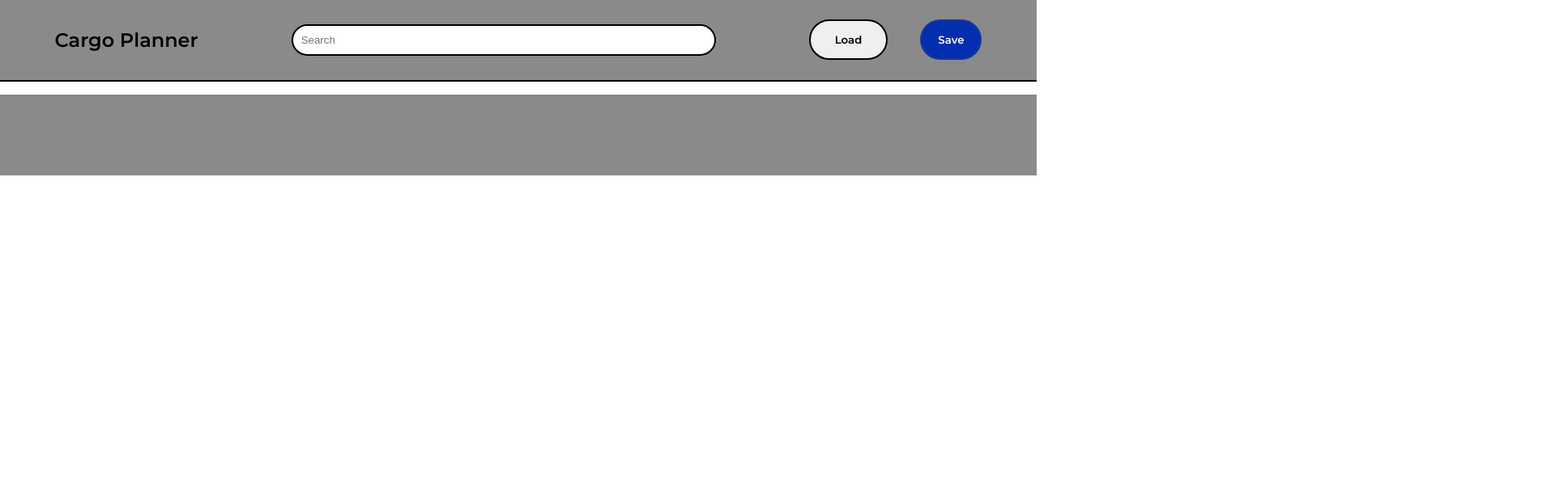
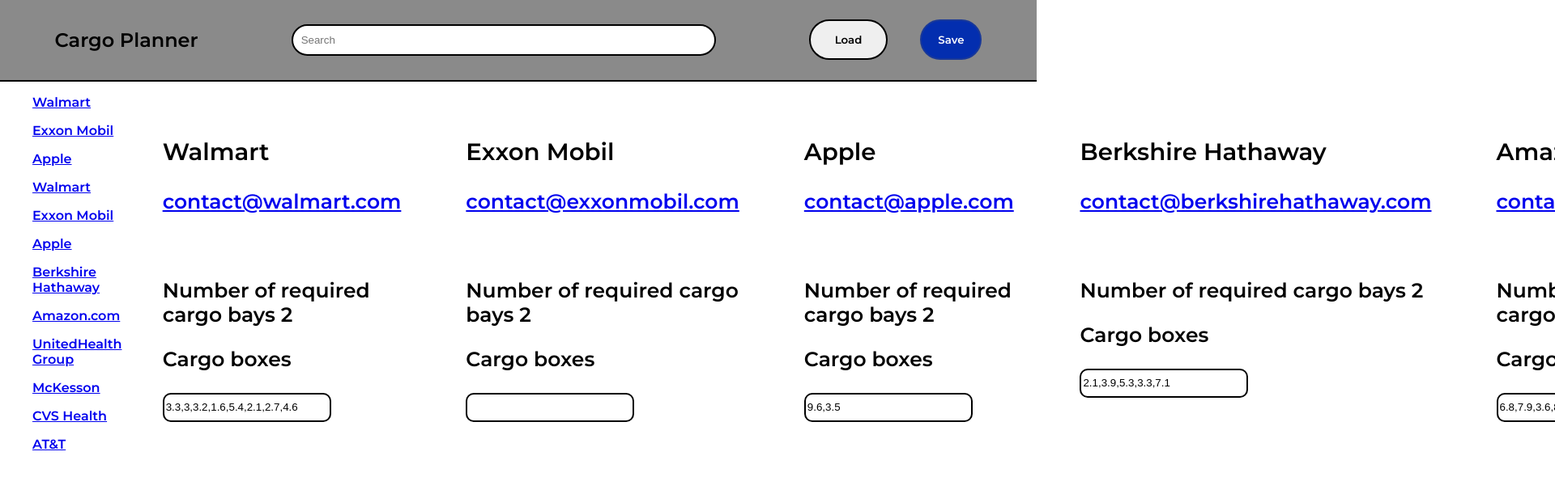
Before and after one commit to tim-pushak/reactCargoPlanner, a React (Create React App) app: page /detailsforrest in a window 1280 px wide. Shown: the top 616 px of the page at 81% size, 1920 px wide, since content can reach past the window. Built offline with nearby package versions, Linux system fonts and the light colour scheme.

Commit message:
layout & detailsforrest

```diff
--- a/src/components/app/App.js
+++ b/src/components/app/App.js
@@ -1,5 +1,5 @@
 import './App.css';
-import Shipment from '../dataCompanies/shipment.json';
+/* import Shipment from '../dataCompanies/shipment.json'; */
 import Header from '../header/header';
 import Footer from '../footer/footer';
 import {BrowserRouter, Routes, Route} from 'react-router-dom';
@@ -9,6 +9,7 @@
 import Apple from '../../pages/apple';
 import Walmart from '../../pages/walmart';
 import ExxonMobil from '../../pages/exxonMobil';
+import Detailsforrest from '../../pages/detailsForRest';
 
 
 function App() {
@@ -18,19 +19,20 @@
       <main className="containerr">
         <section className="scrollBar2 companies react_wrapper">
 
-            <BrowserRouter>
+          <BrowserRouter>
             <Routes>
               <Route path="/" element={<Layout />}>
                 <Route index element={<Home />} />
                 <Route path="walmart" element={<Walmart />} />
                 <Route path="exxonMobil" element={<ExxonMobil />} />
                 <Route path="apple" element={<Apple />} />
+                <Route path="detailsforrest" element={<Detailsforrest />} />
               </Route>
             </Routes>
           </BrowserRouter>
 
-      </section>
-    </main>
+        </section>
+      </main>
 
      {/*  {
       Shipment && Shipment.map(shipment => {
--- a/src/components/dataCompanies/shipment.json
+++ b/src/components/dataCompanies/shipment.json
@@ -16,5 +16,41 @@
         "name": "Apple",
         "email": "contact@apple.com",
         "boxes": "9.6,3.5"
+      },
+      {
+        "id": "7ac25980a066",
+        "name": "Berkshire Hathaway",
+        "email": "contact@berkshirehathaway.com",
+        "boxes": "2.1,3.9,5.3,3.3,7.1"
+      },
+      {
+        "id": "d3ff0c68892",
+        "name": "Amazon.com",
+        "email": "contact@amazon.com",
+        "boxes": "6.8,7.9,3.6,8.8,4.8,9.4"
+      },
+      {
+        "id": "f0427677ad30dfae35",
+        "name": "UnitedHealth Group",
+        "email": "contact@unitedhealthgroup.com",
+        "boxes": "2.3,3.7,8.6,6.5,8,9.8,1.4"
+      },
+      {
+        "id": "2956dd9db349d3",
+        "name": "McKesson",
+        "email": "contact@mckesson.com",
+        "boxes": "5.1,3.7"
+      },
+      {
+        "id": "b324c2c616c5b139d58d",
+        "name": "CVS Health",
+        "email": "contact@cvshealth.com",
+        "boxes": "8.3,6.4,9.8,2.4,6.1,0.2,9.2,6.5"
+      },
+      {
+        "id": "5056862",
+        "name": "AT&T",
+        "email": "contact@att.com",
+        "boxes": "9.1,2.3,1.8,7.5,8.7,5.2"
       }
 ]
--- /dev/null
+++ b/src/pages/detailsForRest.js
@@ -0,0 +1,36 @@
+import React from 'react';
+import ShipmentDetails from '../components/dataCompanies/shipment.json';
+
+const Detailsforrest = () => {
+    return (
+        <div>
+            <main className="containerr">
+                {
+                    ShipmentDetails && ShipmentDetails.map(shipment => {
+                        return (
+                            <section className="scrollBar2 company_details" key={shipment.id}>
+                                <div className="company_title">
+                                    <h1>{shipment.name}</h1>
+                                </div>
+                                <div className="company_email">
+                                    <p><a href="mailto:{shipment.email}">{shipment.email}</a></p>
+                                </div> <br />
+                                <div className="bays">
+                                    <p>
+                                        Number of required cargo bays <strong>2</strong>
+                                    </p>
+                                </div>
+                                <div className="cargo_boxes">
+                                    <p>Cargo boxes</p>
+                                    <input type="text" value={shipment.boxes}></input>
+                                </div>
+                            </section>
+                        )
+                    })
+                }
+            </main>
+        </div>
+    );
+}
+
+export default Detailsforrest;
--- a/src/pages/layout.js
+++ b/src/pages/layout.js
@@ -1,4 +1,5 @@
 import { Outlet, Link } from "react-router-dom";
+import Shipment from '../components/dataCompanies/shipment.json';
 
 const Layout = () => {
   return (
@@ -14,6 +15,16 @@
           <li>
             <p><Link to="/apple">Apple</Link></p>
           </li>
+          <li>
+              {
+                Shipment && Shipment.map(shipment => {
+                    return (
+                    <p key={shipment.id}><Link to={shipment.name}>{shipment.name}</Link></p>
+                    )
+                })
+              }
+
+          </li>
         </ul>
       </nav>
 
```
